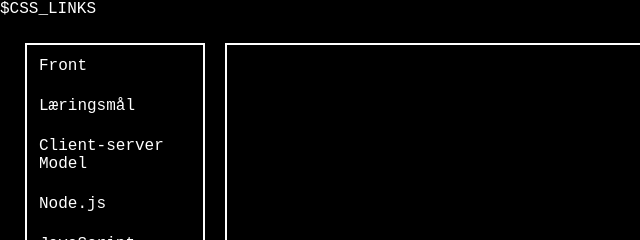
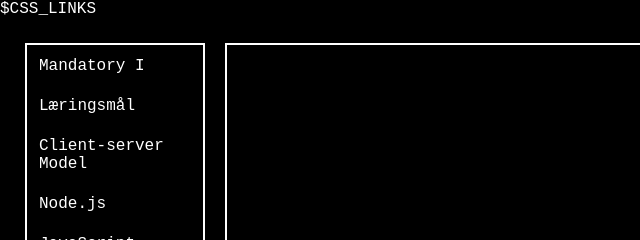
Before and after one commit to tomm8231/nodejs-mandatory-1, a website: page public/components/navbar/navbar.html in a window 1280 px wide. Shown: the top 240 px of the page, 0-640 px from the left. Drawn offline with Linux system fonts and the light colour scheme.

Commit message:
frontpage renamed in navbar

```diff
--- a/public/components/navbar/navbar.html
+++ b/public/components/navbar/navbar.html
@@ -12,7 +12,7 @@
         <div class="sidebar">
             <div class="nav-links sidebar-div">
                 <ul>
-                    <li><a href="/" class="frontpage">Front</a></li>
+                    <li><a href="/" class="frontpage">Mandatory I</a></li>
                     <li><a href="/learning-goals" class="learning-goals">Læringsmål</a></li>
                     <li><a href="/client-server-model" class="client-server-model">Client-server Model</a></li>
                     <li><a href="/nodejs" class="nodejs">Node.js</a></li>
```
